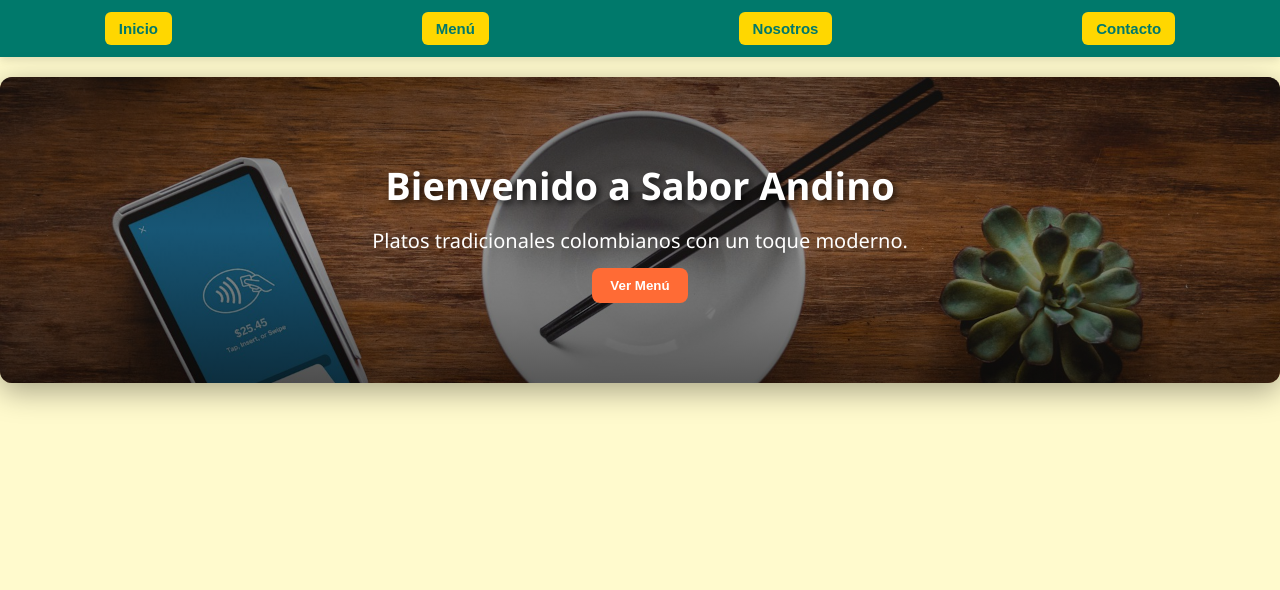
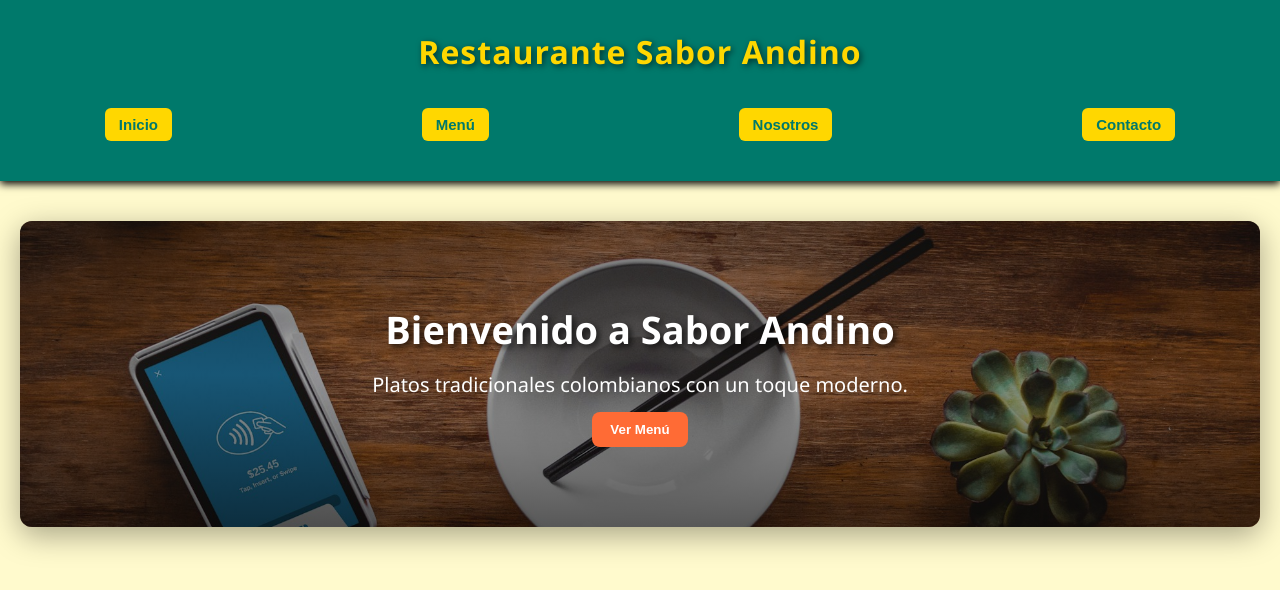
Before and after one commit to DilanEA12/react, a React (Create React App) app: page / in a window 1280 px wide. Shown: the top 590 px of the page. Built offline with nearby package versions, Linux system fonts and the light colour scheme.

Commit message:
feat se agrego un header

```diff
--- a/src/App.css
+++ b/src/App.css
@@ -3,6 +3,24 @@
   max-width: 960px;
   margin: 24px auto;
   padding: 0 16px;
+}
+
+/* Header */
+.header {
+  background: #00796B;
+  padding: 28px 0;
+  box-shadow: 0 3px 8px rgb(0, 0, 0);
+  text-align: center;
+}
+
+.header .brand {
+  display: block;
+  color: #FFD700;
+  font-weight: 800;
+  font-size: 32px;
+  letter-spacing: 1px;
+  text-shadow: 2px 2px 6px rgba(0,0,0,0.6);
+  padding-bottom: 20px;
 }
 
 /* Navbar */
@@ -14,7 +32,6 @@
   gap: 40px;
   background: #00796B;
   padding: 12px 0;
-  box-shadow: 0 3px 8px rgba(0,0,0,0.12);
 }
 
 .brand {
@@ -104,8 +121,6 @@
   margin: 12px 0;
 }
 
-
-
 /* Botón destacado */
 .button-cta {
   background: #FF6B35;
--- a/src/App.js
+++ b/src/App.js
@@ -10,17 +10,23 @@ function App() {
 
   return (
     <>
+      <header className="header">
+        <span className="brand">Restaurante Sabor Andino</span>
+
         <nav className="navbar">
           <button onClick={() => setPage("Inicio")}>Inicio</button>
           <button onClick={() => setPage("menu")}>Menú</button>
           <button onClick={() => setPage("nosotros")}>Nosotros</button>
           <button onClick={() => setPage("contacto")}>Contacto</button>
         </nav>
+      </header>
 
+      <main>
         {page === "Inicio" && <Inicio />}
         {page === "menu" && <Menu />}
         {page === "nosotros" && <Nosotros />}
         {page === "contacto" && <Contacto />}
+      </main>
     </>
   );
 }
```
Lines whose indentation alone changed are shown as unchanged.
